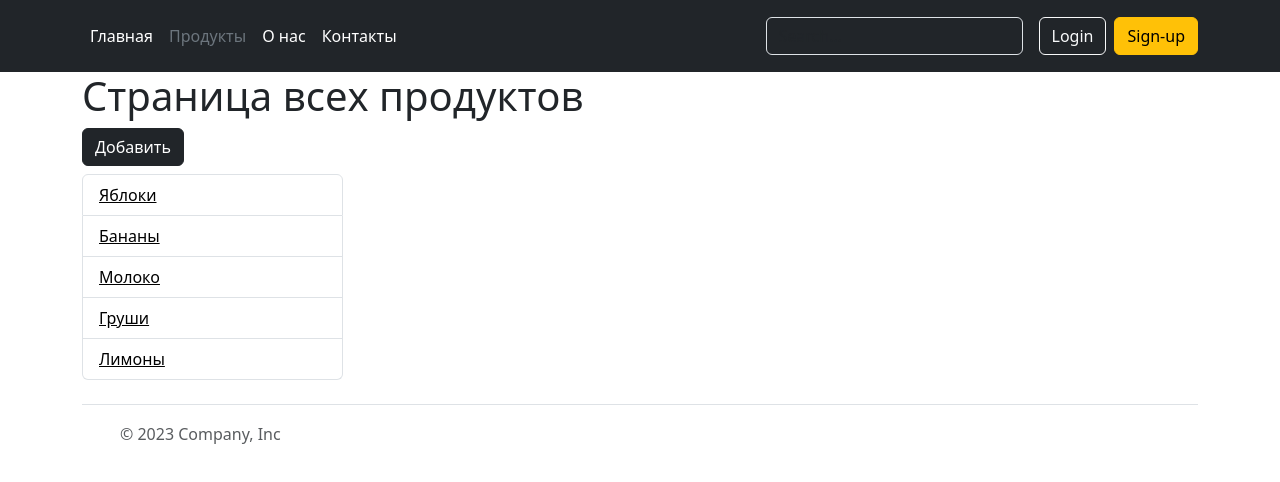
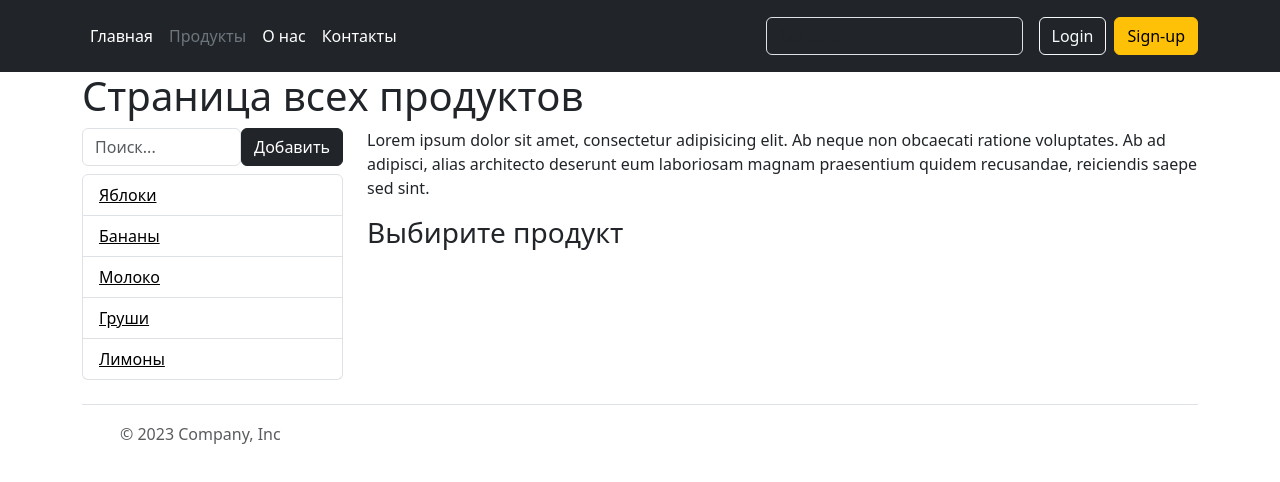
Before and after one commit to demon166/react-lesson, a React (Create React App) app: page /products in a window 1280 px wide. Shown: the top 482 px of the page. Built offline with nearby package versions, Linux system fonts and the light colour scheme; data requests are answered from the project's data file.

Commit message:
Конец 8 занятия

```diff
--- a/src/components/EditProductForm.tsx
+++ b/src/components/EditProductForm.tsx
@@ -1,10 +1,14 @@
-import { Form, useLoaderData } from "react-router-dom";
+import { Form, useLoaderData, useNavigate } from "react-router-dom";
 import MyInput from "components/MyInput";
 import MyButton from "components/MyButton";
 import { IProduct } from "types";
 
 const EditProductForm = () => {
     const product = useLoaderData() as IProduct;
+    const navigate = useNavigate();
+    const handleClickCancel = () => {
+        navigate(-1);
+    }
     return (
         <Form action="" method="put">
             <MyInput name="name" type="text" placeholder="Название" defaultValue={product.name}/>
@@ -12,6 +16,7 @@ const EditProductForm = () => {
             <MyInput name="price" type="number" placeholder="Цена" defaultValue={product.price}/>
             <input type="hidden" name="inCart" value={product.inCart.toString()}/>
             <MyButton type="submit">Отправить</MyButton>
+            <MyButton onClick={handleClickCancel}>Отменить</MyButton>
         </Form>
     );
 };
--- a/src/components/layout/PublicLayout.tsx
+++ b/src/components/layout/PublicLayout.tsx
@@ -1,13 +1,21 @@
 import PublicHeader from "components/layout/PublicHeader";
 import PublicFooter from "components/layout/PublicFooter";
-import { Outlet } from "react-router-dom";
+import { Outlet, useNavigation } from "react-router-dom";
 
 const PublicLayout = () => {
+    const navigation = useNavigation();
+    /*
+    *           {
+                    navigation.state === 'loading' && <Spinner/>
+                }
+    * */
     return (
         <div>
             <PublicHeader/>
             <main className="container">
+
                 <Outlet/>
+
             </main>
             <PublicFooter/>
         </div>
--- /dev/null
+++ b/src/pages/ProductsPage/ProductErrorPage/ProductErrorPage.tsx
@@ -0,0 +1,9 @@
+const ProductErrorPage = () => {
+    return (
+        <div>
+            Произошла ошибка!!!
+        </div>
+    );
+};
+
+export default ProductErrorPage;
--- /dev/null
+++ b/src/pages/ProductsPage/ProductIndexPage/ProductIndexPage.tsx
@@ -0,0 +1,12 @@
+const ProductIndexPage = () => {
+    return (
+        <div>
+            <p>Lorem ipsum dolor sit amet, consectetur adipisicing elit. Ab neque non obcaecati ratione voluptates. Ab
+                ad adipisci, alias architecto deserunt eum laboriosam magnam praesentium quidem recusandae, reiciendis
+                saepe sed sint.</p>
+            <h3>Выбирите продукт</h3>
+        </div>
+    );
+};
+
+export default ProductIndexPage;
--- a/src/pages/ProductsPage/ProductList/ProductList.tsx
+++ b/src/pages/ProductsPage/ProductList/ProductList.tsx
@@ -3,12 +3,12 @@ import { IProduct } from "types";
 import ProductListItem from "./ProductListItem/ProductListItem";
 
 const ProductList = () => {
-    const products = useLoaderData() as IProduct[];
+    const { data } = useLoaderData() as { data: IProduct[] };
 
     return (
         <ul className="list-group">
             {
-                products.map(p => (
+                data.map(p => (
                     <ProductListItem p={p} key={p.id}/>
                 ))
             }
--- a/src/pages/ProductsPage/ProductsPage.tsx
+++ b/src/pages/ProductsPage/ProductsPage.tsx
@@ -1,5 +1,6 @@
 import ProductList from "./ProductList/ProductList";
 import { Link, Outlet } from "react-router-dom";
+import SearchProduct from "pages/ProductsPage/SearchProduct/SearchProduct";
 
 const ProductsPage = () => {
     return (
@@ -7,7 +8,8 @@ const ProductsPage = () => {
             <h1>Страница всех продуктов</h1>
             <div className="row">
                 <div className="col-3">
-                    <div className="mb-2">
+                    <div className="d-flex mb-2">
+                        <SearchProduct/>
                         <Link to="/products/create" className="btn btn-dark">Добавить</Link>
                     </div>
                     <ProductList/>
--- /dev/null
+++ b/src/pages/ProductsPage/SearchProduct/SearchProduct.tsx
@@ -0,0 +1,18 @@
+import { Form, useLoaderData } from "react-router-dom";
+
+const SearchProduct = () => {
+    const { q } = useLoaderData() as { q: string };
+    return (
+        <Form>
+            <input
+                type="search"
+                name="q"
+                className="form-control"
+                placeholder="Поиск..."
+                defaultValue={q}
+            />
+        </Form>
+    );
+};
+
+export default SearchProduct;
--- a/src/pages/ProductsPage/actionsProducts.ts
+++ b/src/pages/ProductsPage/actionsProducts.ts
@@ -22,6 +22,7 @@ export const createProduct: ActionFunction = async ({ request }) => {
 
 export const deleteProduct: ActionFunction = async ({ params }) => {
     const { productId } = params;
+    throw new Error("Произошла ошибка во время удаления продукта!");
     try {
         await fetch(`http://localhost:3001/products/${productId}`, {
             method: "delete",
--- a/src/pages/ProductsPage/loaderProducts.ts
+++ b/src/pages/ProductsPage/loaderProducts.ts
@@ -1,9 +1,15 @@
 import { LoaderFunction } from "react-router-dom";
 
-export const getProducts = async () => {
-    const response = await fetch("http://localhost:3001/products");
+export const getProducts: LoaderFunction = async ({ request }) => {
+    const url = new URL(request.url);
+    const q = url.searchParams.get("q");
+    let path = `http://localhost:3001/products`;
+    if (q) {
+        path += `?name_like=${q}`;
+    }
+    const response = await fetch(path);
     const data = await response.json();
-    return data;
+    return { data, q };
 }
 
 export const getProductItem: LoaderFunction = async ({ params }) => {
--- a/src/routes/publicRouter.tsx
+++ b/src/routes/publicRouter.tsx
@@ -16,6 +16,8 @@ import {
 import TestPage from "pages/TestPage";
 import ProductCreatePage from "pages/ProductsPage/ProductCreatePage/ProductCreatePage";
 import ProductEditPage from "pages/ProductsPage/ProductEditPage/ProductEditPage";
+import ProductErrorPage from "pages/ProductsPage/ProductErrorPage/ProductErrorPage";
+import ProductIndexPage from "pages/ProductsPage/ProductIndexPage/ProductIndexPage";
 
 const publicRoutes: RouteObject[] = [
     {
@@ -32,6 +34,13 @@ const publicRoutes: RouteObject[] = [
                 element: <ProductsPage/>,
                 loader: getProducts,
                 children: [
+                    {
+                        errorElement: <ProductErrorPage/>,
+                        children: [
+                            {
+                                index: true,
+                                element: <ProductIndexPage/>,
+                            },
                             {
                                 path: "create",
                                 element: <ProductCreatePage/>,
@@ -50,7 +59,9 @@ const publicRoutes: RouteObject[] = [
                             },
                             {
                                 path: ":productId/delete",
-                        action: deleteProduct
+                                action: deleteProduct,
+                            }
+                        ]
                     }
                 ]
             },
```
Also changed, not shown: src/components/Spinner/Spinner.tsx (added, +13 -0 lines), src/components/Spinner/index.module.css (added, +12 -0 lines). Lines whose indentation alone changed are shown as unchanged.
